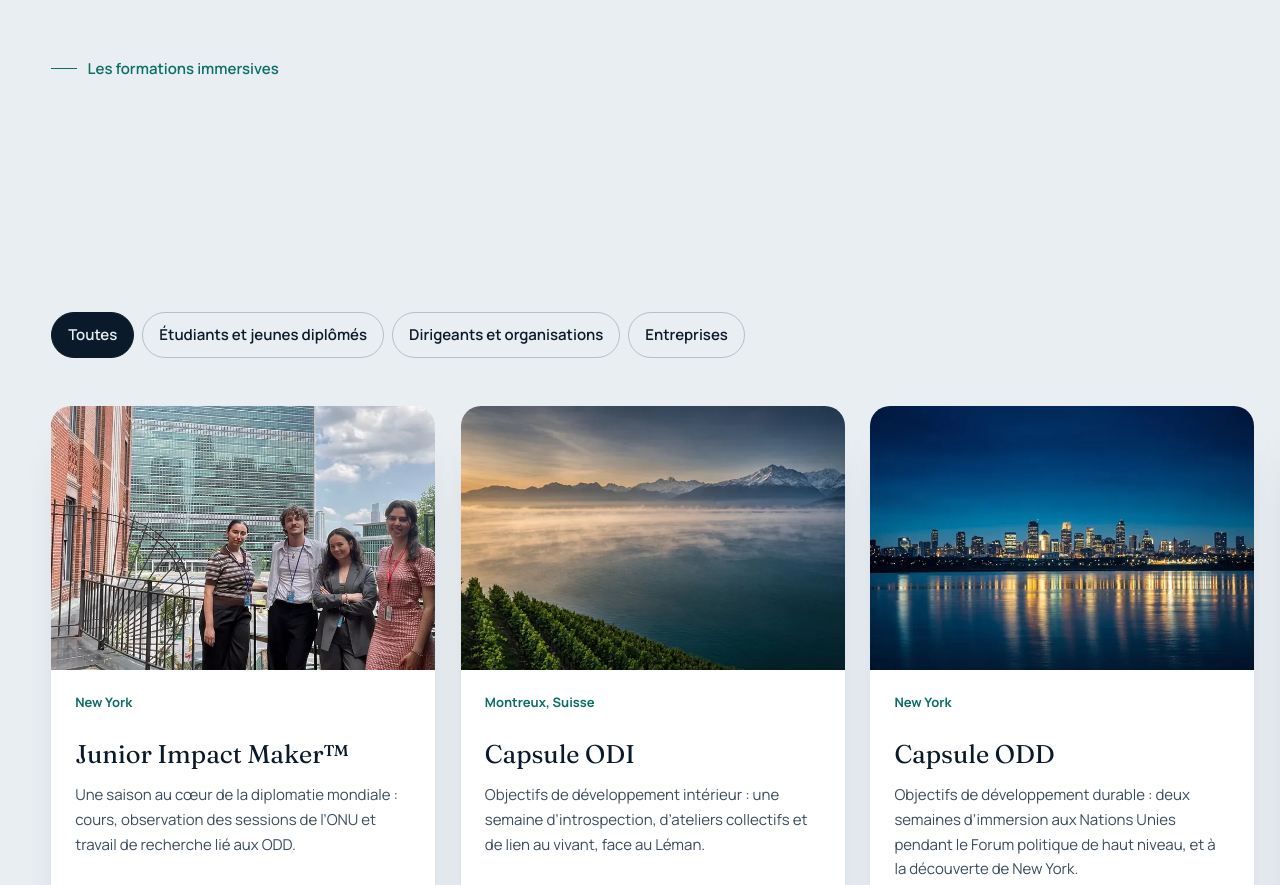
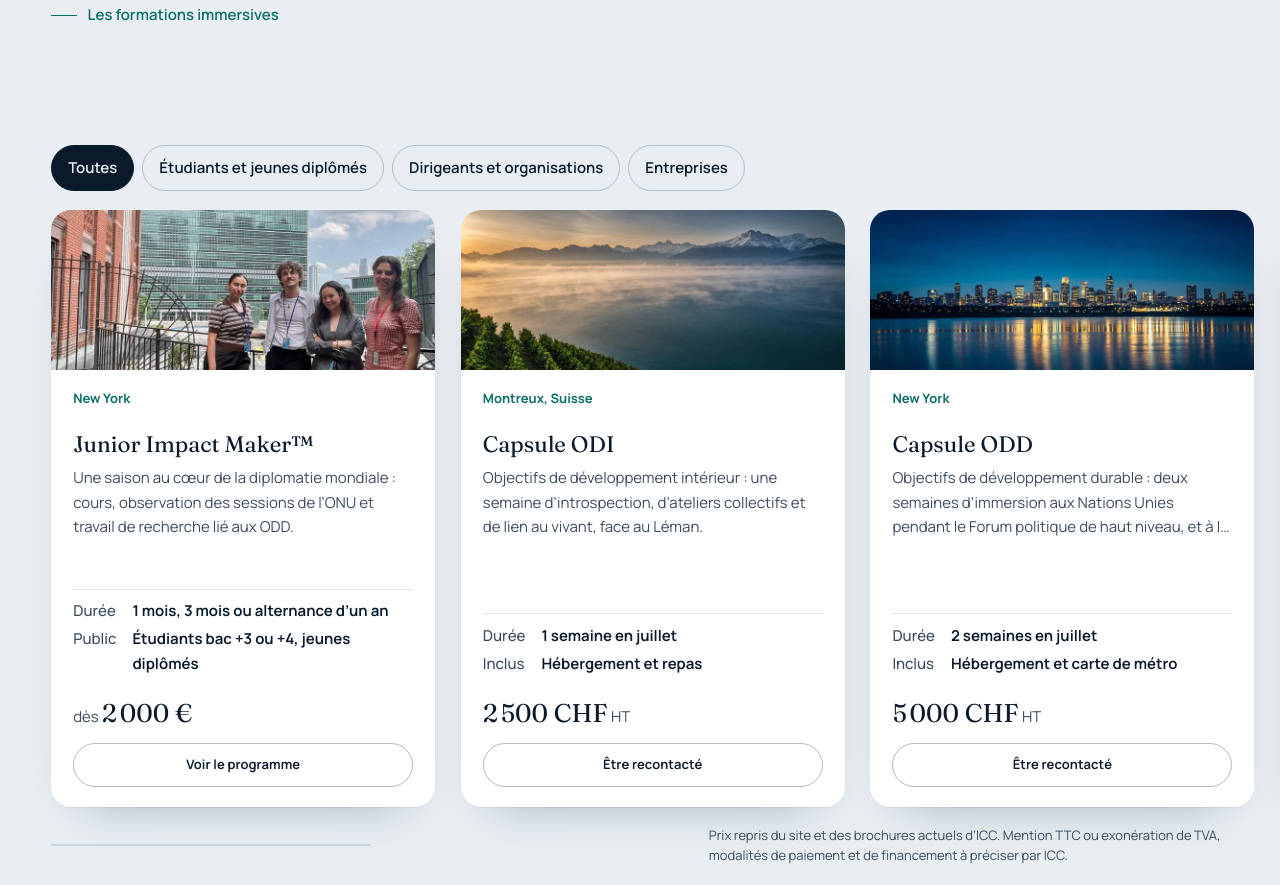
Before and after one commit to Kiwi570/icc-maquette, a plain HTML site: page index.html in a window 1280 px wide. Shown: the part 7663-8548 px from the top of the page. Drawn offline with Linux system fonts and the light colour scheme.

Commit message:
Catalogue cartes entieres

```diff
--- a/assets/css/main.css
+++ b/assets/css/main.css
@@ -811,3 +811,25 @@ body.menu-open { overflow: hidden; }
 }
 @media (min-width: 761px) and (max-width: 1100px) { .duo-card { aspect-ratio: 2 / 3; } .duo-card__body::before { inset: -25% 0 0 0; } }
 .no-webgl:not(.calm) .arch__svg text { display: none; }
+/* Catalogue épinglé (ordinateur) : version compacte pour voir les cartes en entier pendant le défilement horizontal */
+.cat.is-pinned { padding-top: calc(var(--header-h) + clamp(16px, 3vh, 40px)); }
+.cat.is-pinned .cat__head { margin-bottom: clamp(1rem, 2.4vh, 1.8rem); gap: 1rem 2rem; align-items: flex-end; }
+.cat.is-pinned .cat__head .kicker { margin-bottom: .6rem; }
+.cat.is-pinned .cat__head .h1 { max-width: 20ch; font-size: clamp(2rem, .6rem + 2.6vw, 3.6rem); line-height: 1.02; }
+.cat.is-pinned .course .media { aspect-ratio: auto; height: clamp(120px, 24vh, 260px); }
+.cat.is-pinned .course__body { padding: 18px 22px 20px; gap: .6rem; }
+.cat.is-pinned .course__title { font-size: 1.4rem; }
+.cat.is-pinned .course__text { display: -webkit-box; -webkit-box-orient: vertical; -webkit-line-clamp: 4; overflow: hidden; }
+.cat.is-pinned .course__meta { padding-top: .6rem; gap: .2rem 1rem; }
+.cat.is-pinned .course__price { font-size: 1.6rem; }
+.cat.is-pinned .course__cta { margin-top: .2rem; }
+.cat.is-pinned .cat__foot { margin-top: 1.1rem; }
+@media (max-height: 820px) {
+  .cat.is-pinned .course__text { -webkit-line-clamp: 3; }
+  .cat.is-pinned .course .media { height: clamp(110px, 20vh, 200px); }
+}
+@media (max-height: 680px) {
+  .cat.is-pinned .course__text { -webkit-line-clamp: 2; }
+  .cat.is-pinned .course .media { height: clamp(96px, 17vh, 160px); }
+  .cat.is-pinned .course__meta { font-size: var(--t-xs); }
+}
--- a/assets/js/home.js
+++ b/assets/js/home.js
@@ -170,13 +170,23 @@ function catalogue() {
   const filters = [...sec.querySelectorAll('.filter')];
   const bar = sec.querySelector('.cat__progress i');
   let pinST = null;
+  const foot = sec.querySelector('.cat__progress');
   const setupPin = () => {
     if (pinST) { pinST.kill(true); gsap.set(track, { x: 0 }); pinST = null; }
+    sec.classList.remove('is-pinned');
     if (env.calm || !env.desktop()) return;
+    // mise en page compacte pendant l'épinglage : titre, filtres et cartes entières tiennent dans l'écran
+    sec.classList.add('is-pinned');
     const dist = () => Math.max(0, track.scrollWidth - viewport.clientWidth);
-    if (dist() < 40) return;
+    if (dist() < 40) { sec.classList.remove('is-pinned'); return; }
+    // si l'ensemble dépasse la hauteur de l'écran, on épingle plus bas : le bas des cartes et la barre de progression restent visibles
+    const offset = () => {
+      const r = sec.getBoundingClientRect();
+      const bottom = (foot || track).getBoundingClientRect().bottom - r.top + 18;
+      return Math.max(0, Math.round(bottom - window.innerHeight));
+    };
     const tw = gsap.to(track, { x: () => -dist(), ease: 'none' });
-    pinST = ScrollTrigger.create({ trigger: sec, start: 'top top', end: () => `+=${dist()}`, pin: true, scrub: 0.8, animation: tw, invalidateOnRefresh: true, onUpdate: (s) => bar && gsap.set(bar, { scaleX: s.progress }) });
+    pinST = ScrollTrigger.create({ trigger: sec, start: () => `top+=${offset()} top`, end: () => `+=${dist()}`, pin: true, scrub: 0.8, animation: tw, invalidateOnRefresh: true, onUpdate: (s) => bar && gsap.set(bar, { scaleX: s.progress }) });
   };
   setupPin();
   if (!env.desktop() && bar) viewport.addEventListener('scroll', () => { const m = viewport.scrollWidth - viewport.clientWidth; gsap.set(bar, { scaleX: m > 0 ? viewport.scrollLeft / m : 0 }); }, { passive: true });
--- a/index.html
+++ b/index.html
@@ -25,7 +25,7 @@
 <link rel="apple-touch-icon" href="assets/img/logo/apple-touch-icon.png">
 <link rel="preload" href="assets/fonts/fraunces-var.woff" as="font" type="font/woff" crossorigin>
 <link rel="preload" href="assets/fonts/manrope-var.woff" as="font" type="font/woff" crossorigin>
-<link rel="stylesheet" href="assets/css/main.css?v=2">
+<link rel="stylesheet" href="assets/css/main.css?v=3">
 <script>(function(){var d=document.documentElement;d.classList.remove('no-js');d.classList.add('js','hero-pending');try{var s=localStorage.getItem('icc-calm');var r=window.matchMedia('(prefers-reduced-motion: reduce)').matches;if(s==='1'||(s===null&&(r||/[?&]calme/.test(location.search))))d.classList.add('calm');}catch(e){}})();</script>
 </head>
 <body data-page="home">
@@ -219,7 +219,7 @@
         <p class="lead muted" style="margin-top:1.2rem">Les programmes Inspire Change se vivent l’été, entre Montreux et New York. Les dates 2027 restent à confirmer par ICC.</p>
         <div class="countdown" data-countdown="">
           <p class="countdown__label">Junior Impact Maker 2027 : clôture indicative des candidatures, candidats européens</p>
-          <div class="countdown__digits" aria-hidden="true"><div class="countdown__unit"><span class="countdown__num" data-u="d">≈ 131</span><span class="countdown__name">jours</span></div></div>
+          <div class="countdown__digits" aria-hidden="true"><div class="countdown__unit"><span class="countdown__num" data-u="d">≈ 130</span><span class="countdown__name">jours</span></div></div>
           <p class="note">Vers le 1er mars 2027, soit 3 mois avant un départ en juin : date à confirmer par ICC. Hors Union européenne : candidater au moins 6 mois avant le début du programme, pour le visa.</p>
           <p class="note" data-over hidden>L’échéance indicative est passée : contactez ICC.</p>
         </div>
@@ -376,6 +376,6 @@
 <script src="assets/js/vendor/Flip.min.js" defer></script>
 <script src="assets/js/vendor/ScrambleTextPlugin.min.js" defer></script>
 <script src="assets/js/vendor/lenis.js" defer></script>
-<script type="module" src="assets/js/app.js?v=2"></script>
+<script type="module" src="assets/js/app.js?v=3"></script>
 </body>
 </html>
```
Also changed, not shown: 404.html (+2 -2 lines), advisory.html (+2 -2 lines), en/advisory.html (+2 -2 lines), en/index.html (+3 -3 lines), en/junior-impact-maker.html (+3 -3 lines), en/mentions-legales.html (+2 -2 lines), junior-impact-maker.html (+3 -3 lines), mentions-legales.html (+2 -2 lines), 1 other file.
